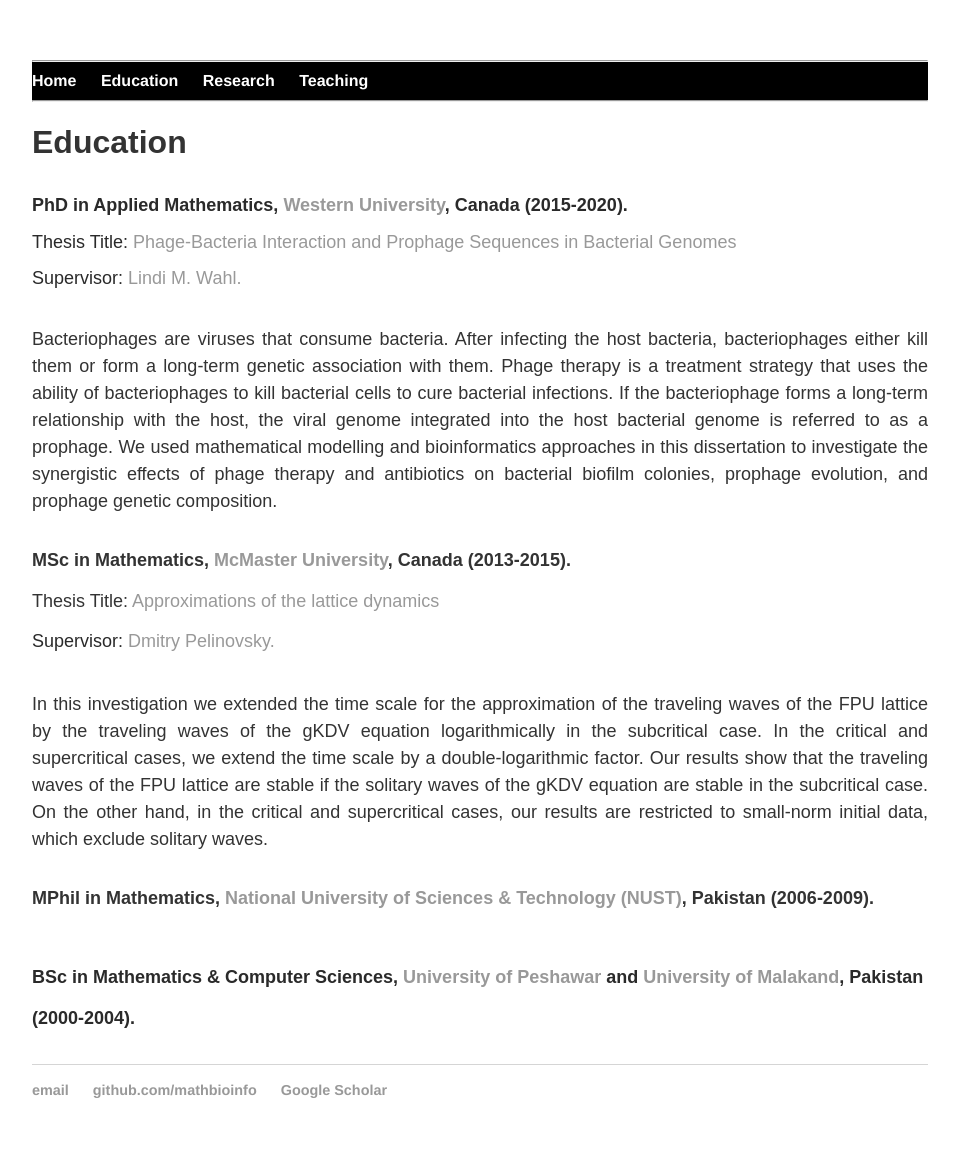
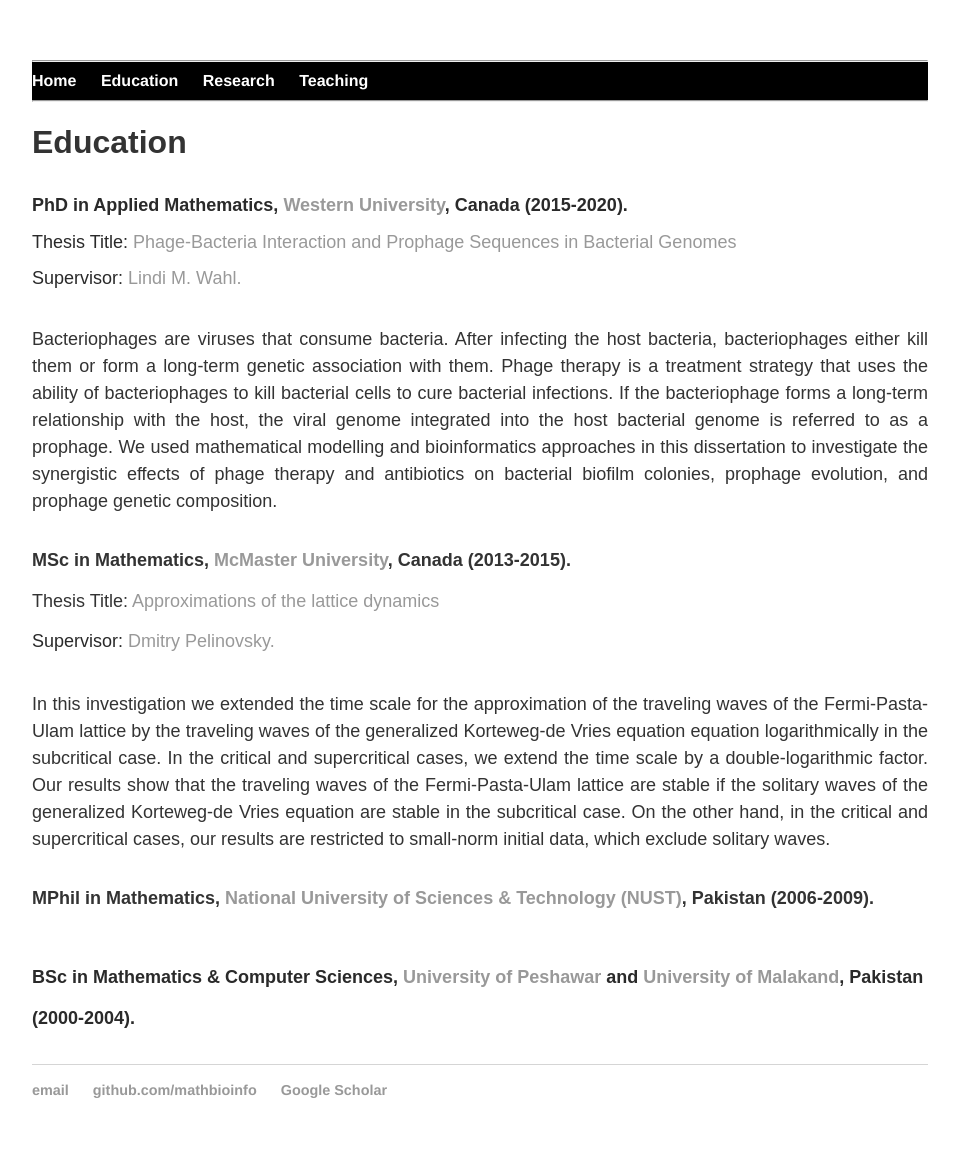
Before and after one commit to MathBioInfo/amjadkhan, a Jekyll site: the page built from Education/index.html, in a window 1280 px wide. Shown: the whole page, without its empty margins (160-1119 px from the left). Built offline with Jekyll 4.4.1, drawn with Linux system fonts in a browser that asks for light colours.

Commit message:
Update index.html

```diff
--- a/Education/index.html
+++ b/Education/index.html
@@ -41,9 +41,9 @@
 			<br> Supervisor: <a href="https://dmpeli.math.mcmaster.ca//" target="_blank">Dmitry Pelinovsky.</a>
 			</p>
 			<p style="text-align:justify;line-height:1"><font size="4">
-			In this investigation we extended the time scale for the approximation of the traveling waves of the FPU lattice by the traveling waves of the gKDV equation logarithmically
+			In this investigation we extended the time scale for the approximation of the traveling waves of the Fermi-Pasta-Ulam lattice by the traveling waves of the generalized Korteweg-de Vries equation equation logarithmically
 			in the subcritical case. In the critical and supercritical cases, we extend the time scale by a double-logarithmic factor. Our results show that the
-			traveling waves of the FPU lattice are stable if the solitary waves of the gKDV equation are stable in the subcritical case. On the other hand, in the
+			traveling waves of the Fermi-Pasta-Ulam lattice are stable if the solitary waves of the generalized Korteweg-de Vries equation are stable in the subcritical case. On the other hand, in the
 			critical and supercritical cases, our results are restricted to small-norm initial data, which exclude solitary waves.
 			</p>
                          <p>
```
